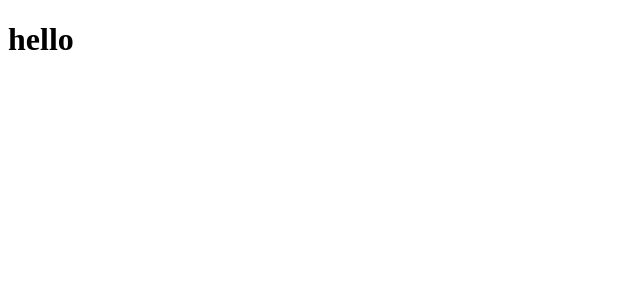
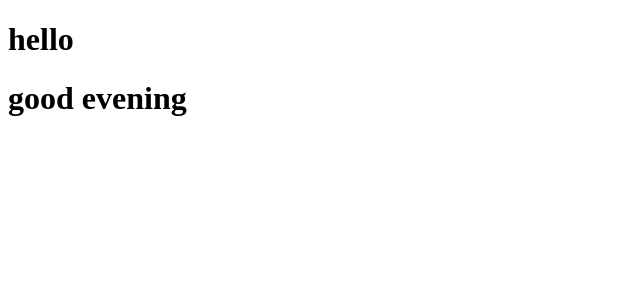
Before and after one commit to geetha-github439/projectbill, a React (Create React App) app: page / in a window 1280 px wide. Shown: the top 300 px of the page, without its empty margins (0-640 px from the left). Built offline with nearby package versions, Linux system fonts and the light colour scheme.

Commit message:
evening update

```diff
--- a/src/App.jsx
+++ b/src/App.jsx
@@ -4,6 +4,7 @@ function App() {
   return (
     <div className="App">
       <h1>hello</h1>
+      <h1>good evening</h1>
     </div>
   );
 }
```
